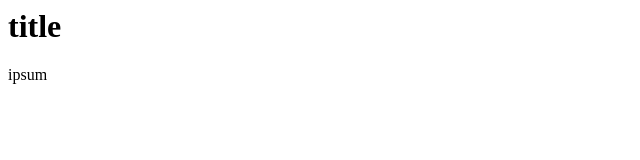
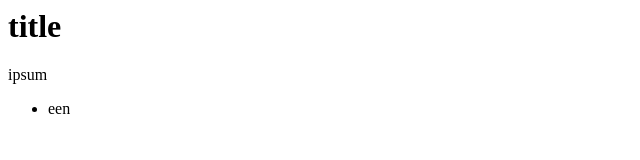
Before and after one commit to hendrikleper/hendrikleper.github.io, a plain HTML site: page index.html in a window 1280 px wide. Shown: the full height of the page, 0-640 px from the left. Drawn offline with Linux system fonts and the light colour scheme.

Commit message:
Update index.html

```diff
--- a/index.html
+++ b/index.html
@@ -1,2 +1,7 @@
 <h1>title</h1>
 <p>ipsum</p>
+
+<ul>
+<li>een</li>
+
+</ul>
```
